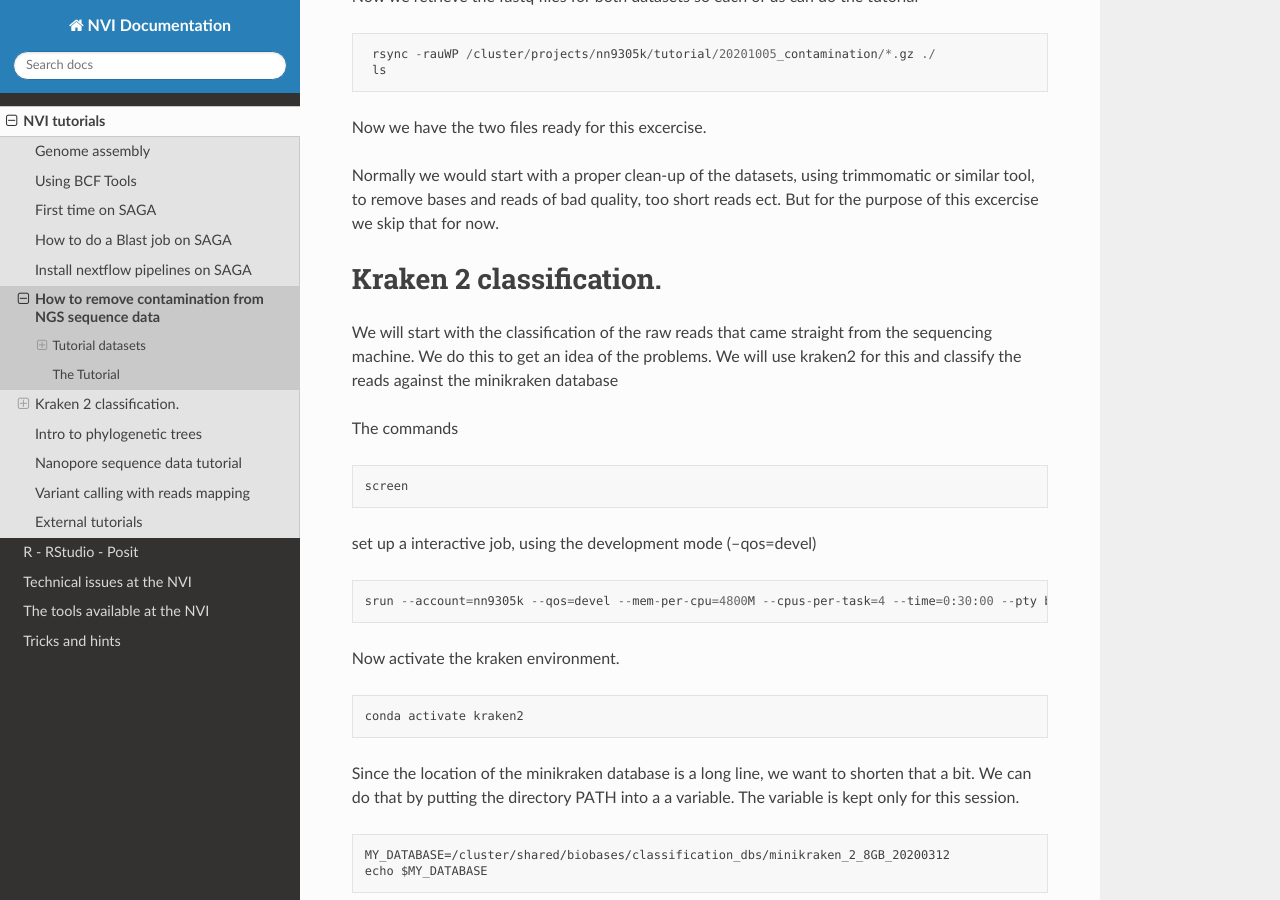
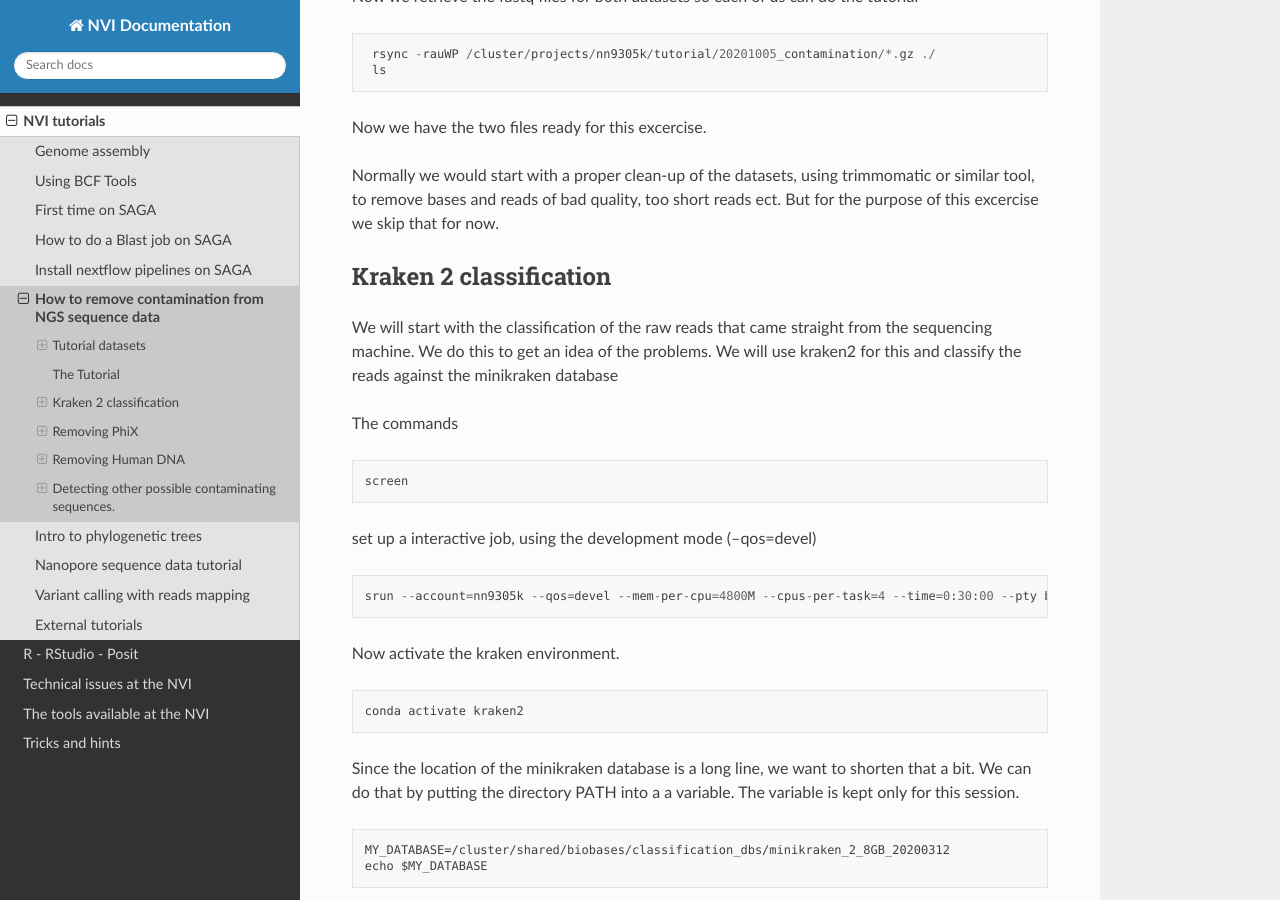
Before and after one commit to NorwegianVeterinaryInstitute/nvi-documentation, a Sphinx documentation site: the page built from docs/source/tutorials/06-contamination_ngs.md, in a window 1280 px wide and 900 px high, scrolled down 1255 px. Built offline with Sphinx 7.4.7 and the Read the Docs theme 2.0.0, drawn with Linux system fonts in a browser that asks for light colours; pages that are not in the unit, such as notebooks, are missing from menus.

Commit message:
fix typos

```diff
--- a/docs/source/tutorials/06-contamination_ngs.md
+++ b/docs/source/tutorials/06-contamination_ngs.md
@@ -49,7 +49,7 @@
 
 Normally we would start with a proper clean-up of the datasets, using trimmomatic or similar tool, to remove bases and reads of bad quality, too short reads ect. But for the purpose of this excercise we skip that for now.
 
-# Kraken 2 classification.
+## Kraken 2 classification
 We will start with the classification of the raw reads that came straight from the sequencing machine. We do this to get an idea of the problems. We will use kraken2 for this and classify the reads against the minikraken database
 
 The commands
```
